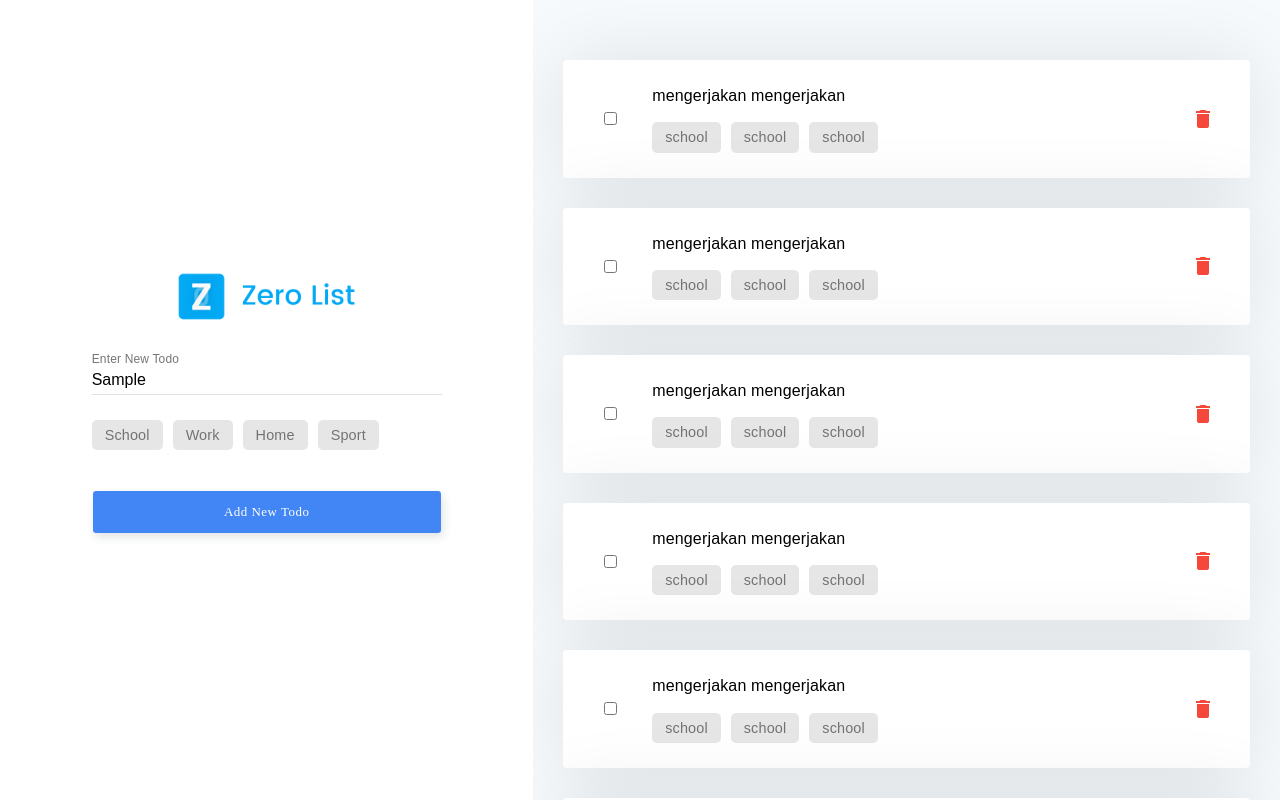
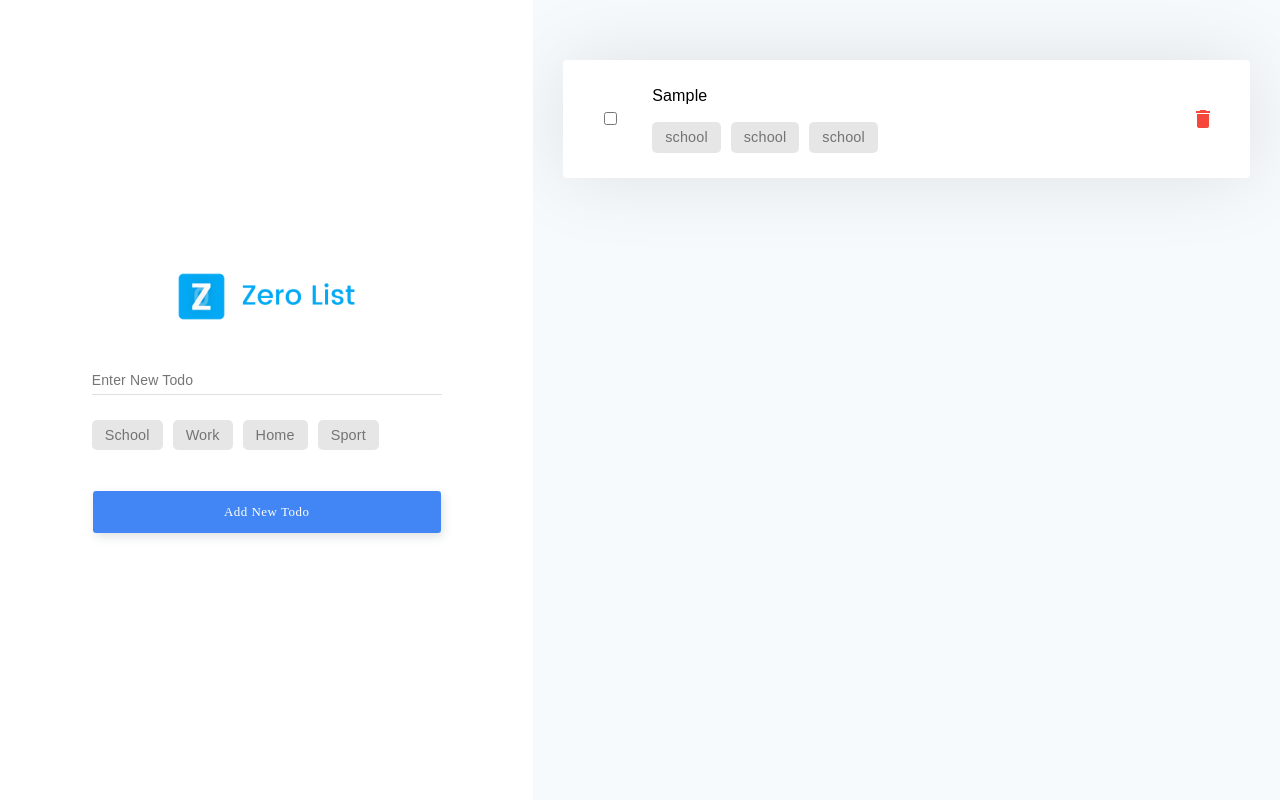
Before and after one commit to daniszaidan/Zero-List, a React (Create React App) app: page / in a window 1280 px wide. Both pictures are taken after typing "Sample" into the empty fields and a click on the button "Add New Todo". Built offline with nearby package versions, Linux system fonts and the light colour scheme.

Commit message:
Todo Add & Displat Data

```diff
--- a/src/App.js
+++ b/src/App.js
@@ -7,6 +7,39 @@ import TodoInput from "./TodoInput";
 // import MaterialIcon, { colorPalette } from 'material-icons-react';
 
 class App extends Component {
+
+  state = {
+    items: [],
+    id: 0,
+    item: "",
+    editItem: false
+  };
+
+  handleChange = e => {
+    this.setState({
+      item: e.target.value
+    });
+  };
+
+  handleSubmit = e => {
+    e.preventDefault();
+
+    const newItem = {
+      id: Date.now(),
+      title: this.state.item
+    };
+
+    const updatedItems = [...this.state.items, newItem];
+
+    this.setState({
+      items: updatedItems,
+      item: "",
+      id: 0,
+      editItem: false
+    });
+
+  };
+
   render() {
     return (
       <main>
@@ -15,17 +48,16 @@ class App extends Component {
             <div className="logo-frame d-flex flex-center">
               <img src={logo} alt="" className='logo-brand' />
             </div>
-            <TodoInput />
+            <TodoInput
+              item={this.state.item}
+              handleChange={this.handleChange}
+              handleSubmit={this.handleSubmit}
+            />
           </div>
         </div>
         <div className="col col-7 col-m-12 half-right">
 
-          <TodoList />
-          <TodoList />
-          <TodoList />
-          <TodoList />
-          <TodoList />
-          <TodoList />
+          <TodoList items={this.state.items} />
 
         </div>
       </main>
--- a/src/TodoInput.js
+++ b/src/TodoInput.js
@@ -2,10 +2,16 @@ import React, { Component } from "react";
 
 export default class TodoInput extends Component {
     render() {
+
+        const { item, handleChange, handleSubmit } = this.props;
+
         return (
-            <form>
+            <form onSubmit={handleSubmit}>
                 <div className="form-input">
-                    <input type="text" required=" " />
+                    <input type="text" required=" "
+                        value={item}
+                        onChange={handleChange}
+                    />
                     <label>Enter New Todo </label>
                 </div>
                 <div className="tag-frame">
@@ -14,7 +20,7 @@ export default class TodoInput extends Component {
                     <div className="tag">Home</div>
                     <div className="tag">Sport</div>
                 </div>
-                <button type="button" class="btn btn-default">Add New Todo</button>
+                <button type="submit" className="btn btn-default">Add New Todo</button>
             </form>
         );
     }
--- a/src/TodoList.js
+++ b/src/TodoList.js
@@ -2,14 +2,19 @@ import React, { Component } from "react";
 
 export default class TodoList extends Component {
     render() {
+
+        const { items } = this.props;
+
         return (
-            <div className="card">
+            items.map(item => {
+                return (
+                    <div className="card" key={item.id}>
                         <div className='col-1 col-s-12 d-flex flex-center'>
                             <input type="checkbox" />
                         </div>
                         <div className='col-10 col-s-12 list-frame'>
                             <div className="title-frame">
-                        <p>mengerjakan mengerjakan</p>
+                                <p>{item.title}</p>
                             </div>
                             <div className="tag-frame">
                                 <div className="tag">school</div>
@@ -18,11 +23,11 @@ export default class TodoList extends Component {
                             </div>
                         </div>
                         <div className='col-1 col-s-12 d-flex flex-center'>
-                    {/* <MaterialIcon icon="dashboard" /> */}
-                    {/* <i className="fas fa-user-edit"></i> */}
                             <i className="material-icons delete-button">delete</i>
                         </div>
                     </div>
-        );
+                )
+            })
+        )
     }
 }
```
Lines whose indentation alone changed are shown as unchanged.
